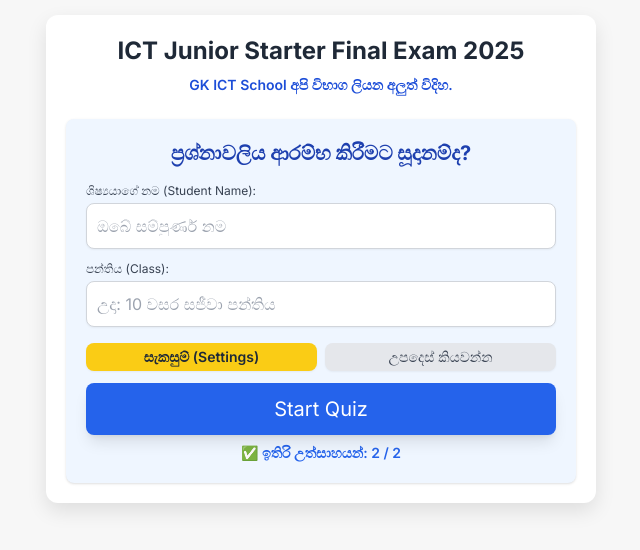
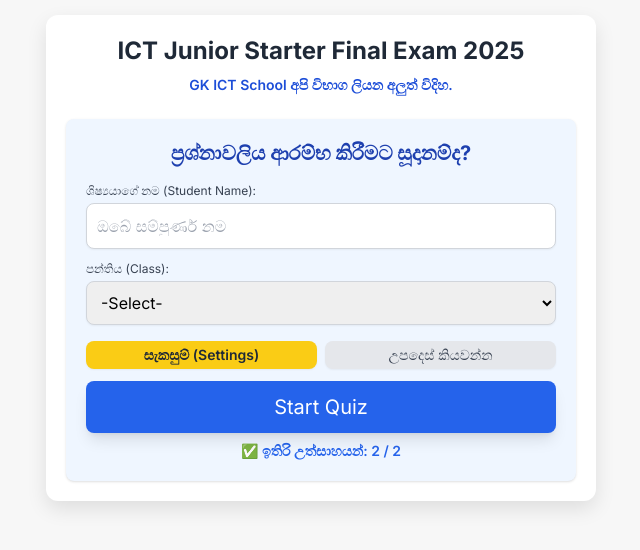
Before and after one commit to mprgc/gkict_juniors_exam, a plain HTML site: page ICT_Juniors_Exam.html in a window 1280 px wide. Shown: the whole page, without its empty margins (319-959 px from the left). Drawn offline with nearby package versions, Linux system fonts and the light colour scheme.

Commit message:
Update ICT_Juniors_Exam.html

```diff
--- a/ICT_Juniors_Exam.html
+++ b/ICT_Juniors_Exam.html
@@ -164,7 +164,17 @@
         <!-- Student Class Input -->
         <div class="mb-4 text-left">
             <label for="student-class" class="block text-xs font-medium text-gray-700 mb-1">පන්තිය (Class):</label>
-            <input type="text" id="student-class" placeholder="උදා: 10 වසර සජීවා පන්තිය" class="w-full p-2.5 border border-gray-300 rounded-lg focus:ring-blue-500 focus:border-blue-500 shadow-sm" required>
+            <!--input type="text" id="student-class" placeholder="උදා: 10 වසර සජීවා පන්තිය" class="w-full p-2.5 border border-gray-300 rounded-lg focus:ring-blue-500 focus:border-blue-500 shadow-sm" required-->
+
+            <select id="student-class" class="w-full p-2.5 border border-gray-300 rounded-lg focus:ring-blue-500 focus:border-blue-500 shadow-sm" required>
+                <option value="">-Select-</option>
+                <option value="සජීවා කොස්ගම">සජීවා කොස්ගම </option>
+                <option value="සිප්වන් කොට්ටාව">සිප්වන් කොට්ටාව </option>
+                <option value="ඉරැස්මා පාදුක්ක">ඉරැස්මා පාදුක්ක </option>
+            </select>
+
+
+
         </div>
 
         <!-- Settings and Instructions Row -->
```
